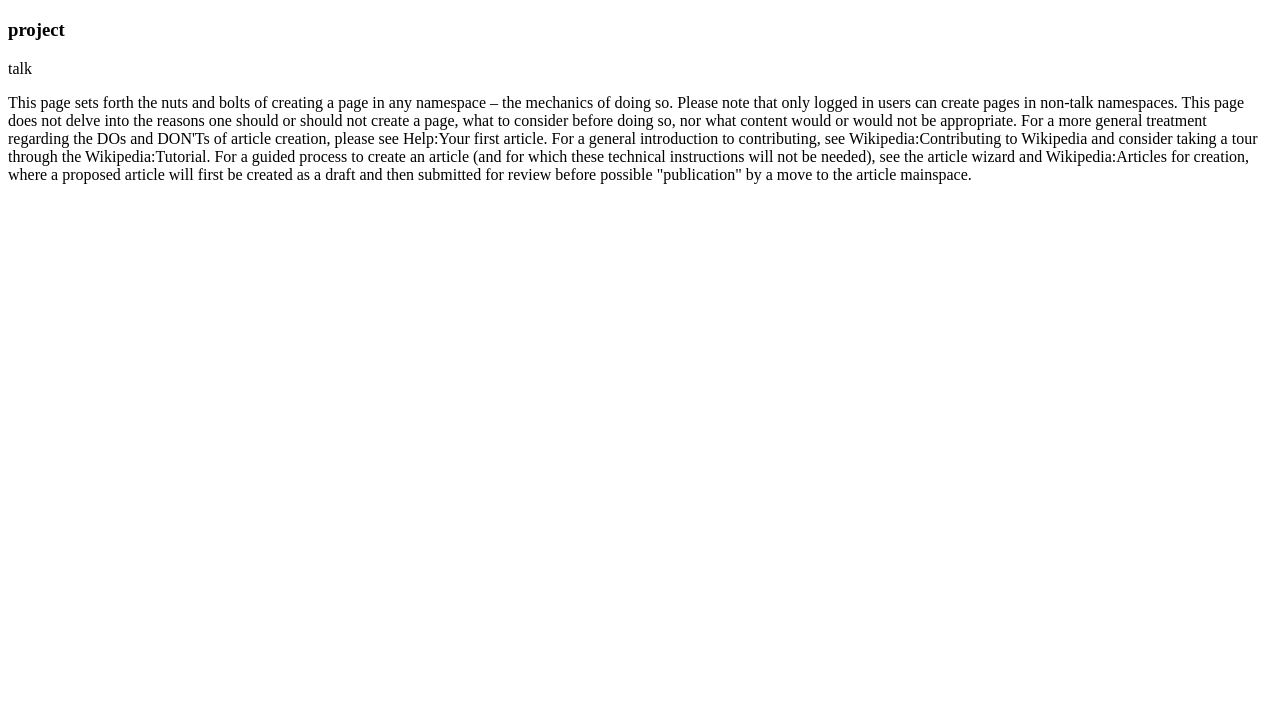
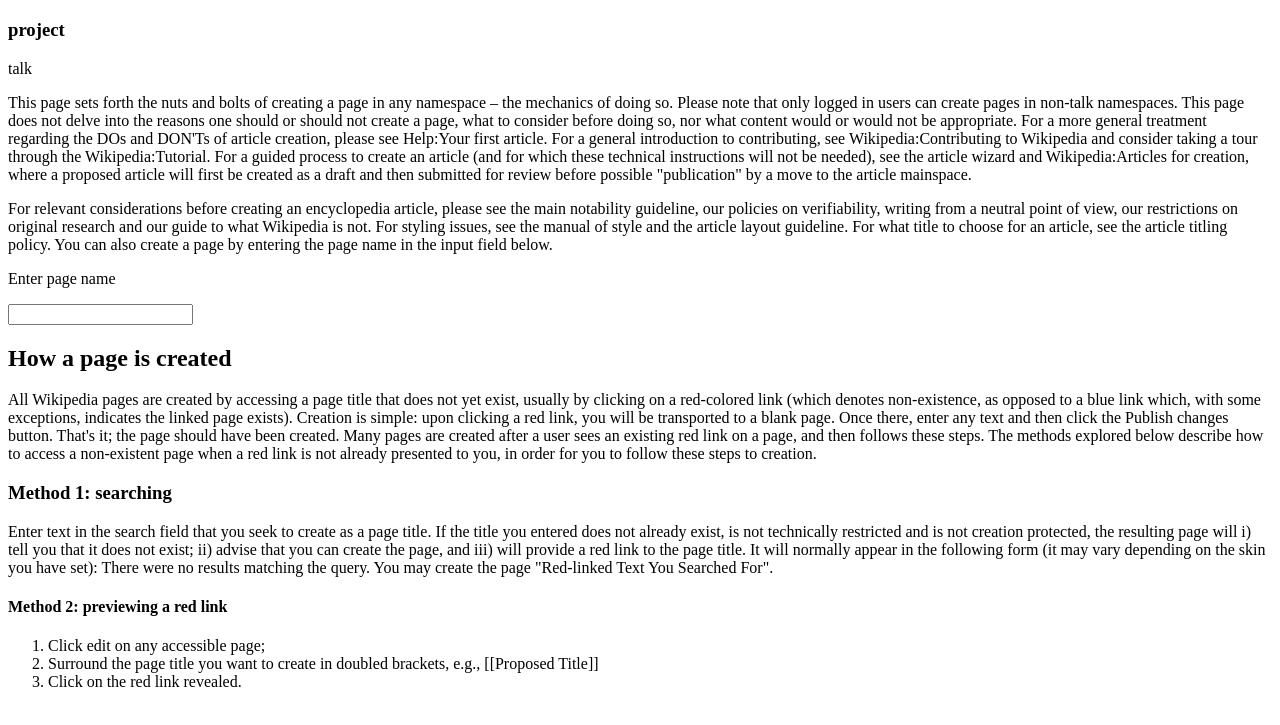
Before and after one commit to Chris247-udoh/wikipedia-, a plain HTML site: page index.html in a window 1280 px wide. Shown: the part 61-786 px from the top of the page. Drawn offline with Linux system fonts and the light colour scheme.

Commit message:
i created How a page is created

```diff
--- a/index.html
+++ b/index.html
@@ -4,7 +4,7 @@
     <meta charset="UTF-8" />
     <meta name="viewport" content="width=device-width, initial-scale=1.0" />
     <title>Wikipedia</title>
-    <link rel="icon" type="image/x-icon" href="/./images/wiki.png">
+    <link rel="icon" type="image/x-icon" href="/./images/wiki.png" />
   </head>
   <body>
     <h1>Wikipedia:How to create a page</h1>
@@ -25,5 +25,60 @@
       proposed article will first be created as a draft and then submitted for
       review before possible "publication" by a move to the article mainspace.
     </p>
+    <p>
+      For relevant considerations before creating an encyclopedia article,
+      please see the main notability guideline, our policies on verifiability,
+      writing from a neutral point of view, our restrictions on original
+      research and our guide to what Wikipedia is not. For styling issues, see
+      the manual of style and the article layout guideline. For what title to
+      choose for an article, see the article titling policy. You can also create
+      a page by entering the page name in the input field below.
+    </p>
+    <p>Enter page name</p>
+    <input name="text" />
+    <h2>How a page is created</h2>
+    <p>
+      All Wikipedia pages are created by accessing a page title that does not
+      yet exist, usually by clicking on a red-colored link (which denotes
+      non-existence, as opposed to a blue link which, with some exceptions,
+      indicates the linked page exists). Creation is simple: upon clicking a red
+      link, you will be transported to a blank page. Once there, enter any text
+      and then click the Publish changes button. That's it; the page should have
+      been created. Many pages are created after a user sees an existing red
+      link on a page, and then follows these steps. The methods explored below
+      describe how to access a non-existent page when a red link is not already
+      presented to you, in order for you to follow these steps to creation.
+    </p>
+    <h3>Method 1: searching</h3>
+    <p>
+      Enter text in the search field that you seek to create as a page title. If
+      the title you entered does not already exist, is not technically
+      restricted and is not creation protected, the resulting page will i) tell
+      you that it does not exist; ii) advise that you can create the page, and
+      iii) will provide a red link to the page title. It will normally appear in
+      the following form (it may vary depending on the skin you have set): There
+      were no results matching the query. You may create the page "Red-linked
+      Text You Searched For".
+    </p>
+     <h4>Method 2: previewing a red link</h4>
+     <ol><li>Click edit on any accessible page;</li>
+        <li>
+            Surround the page title you want to create in doubled brackets, e.g., [[Proposed Title]]</li>
+        <li>Click on the red link revealed.</li>
+    </ol>
+
+
+
+
+
+
+
+
+
+
+
+
+
+
   </body>
 </html>
```
